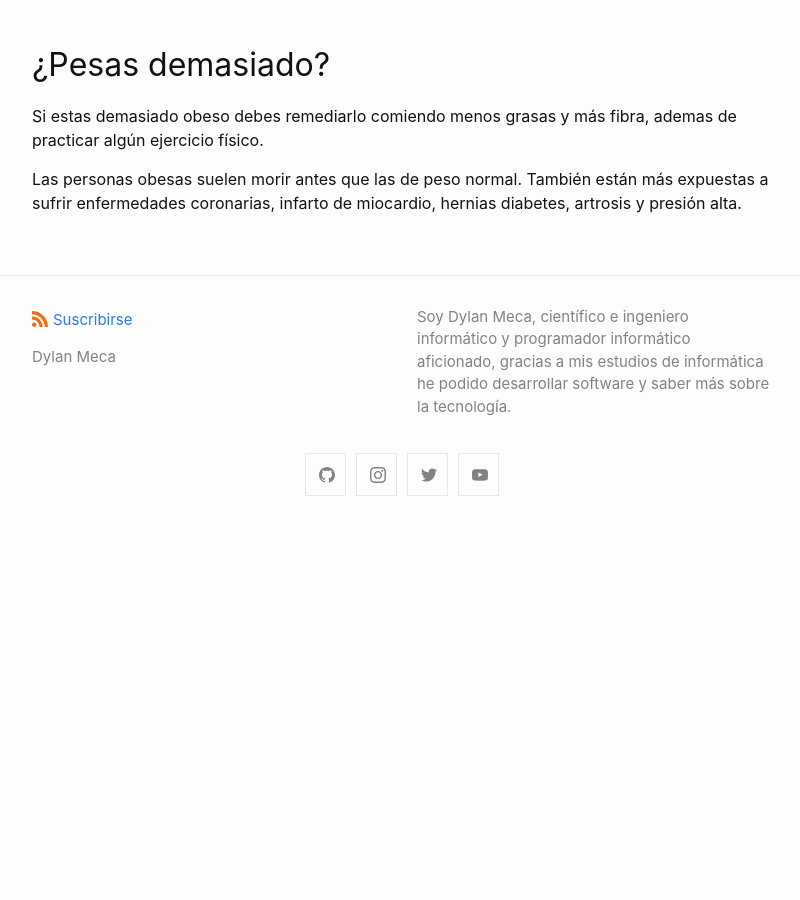
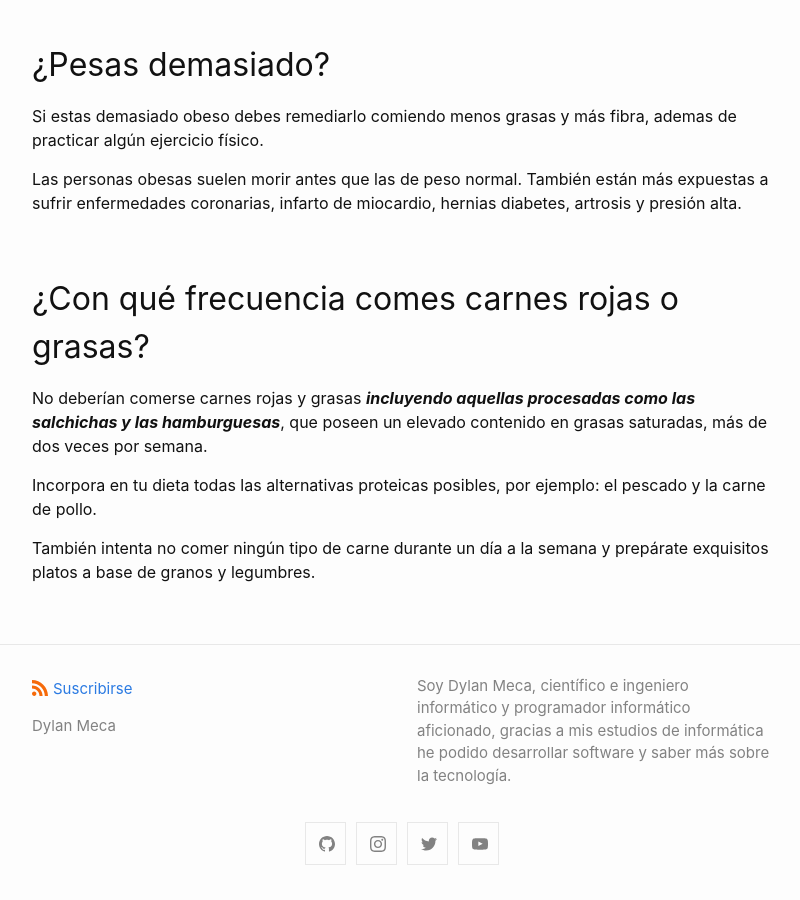
Before and after one commit to dylanmeca/dylanmeca.github.io, a Jekyll site: the page built from _posts/2021-08-17-Si-tenemos-buena-nutricion-tenemos-buena-salud.md, in a window 1280 px wide and 900 px high, scrolled down 2282 px. Shown: the whole window, without its empty margins (238-1038 px from the left). Built offline with Jekyll 4.4.1, drawn with Linux system fonts in a browser that asks for light colours; a script that is not in the unit is left out; comment, search, counter and statistics services are not loaded; before the commit the page ends 2813 px from its top, so only the background shows below that.

Commit message:
Update 2021-08-17-Si-tenemos-buena-nutricion-tenemos-buena-salud.md

```diff
--- a/_posts/2021-08-17-Si-tenemos-buena-nutricion-tenemos-buena-salud.md
+++ b/_posts/2021-08-17-Si-tenemos-buena-nutricion-tenemos-buena-salud.md
@@ -50,3 +50,11 @@ que si nesecitas un tentempié come una fruta fresca o alguna verdura cruda que
 Si estas demasiado obeso debes remediarlo comiendo menos grasas y más fibra, ademas de practicar algún ejercicio físico.
 
 Las personas obesas suelen morir antes que las de peso normal. También están más expuestas a sufrir enfermedades coronarias, infarto de miocardio, hernias diabetes, artrosis y presión alta.
+
+## ¿Con qué frecuencia comes carnes rojas o grasas?
+
+No deberían comerse carnes rojas y grasas ***incluyendo aquellas procesadas como las salchichas y las hamburguesas***, que poseen un elevado contenido en grasas saturadas, más de dos veces por semana.
+
+Incorpora en tu dieta todas las alternativas proteicas posibles, por ejemplo: el pescado y la carne de pollo.
+
+También intenta no comer ningún tipo de carne durante un día a la semana y prepárate exquisitos platos a base de granos y legumbres.
```
